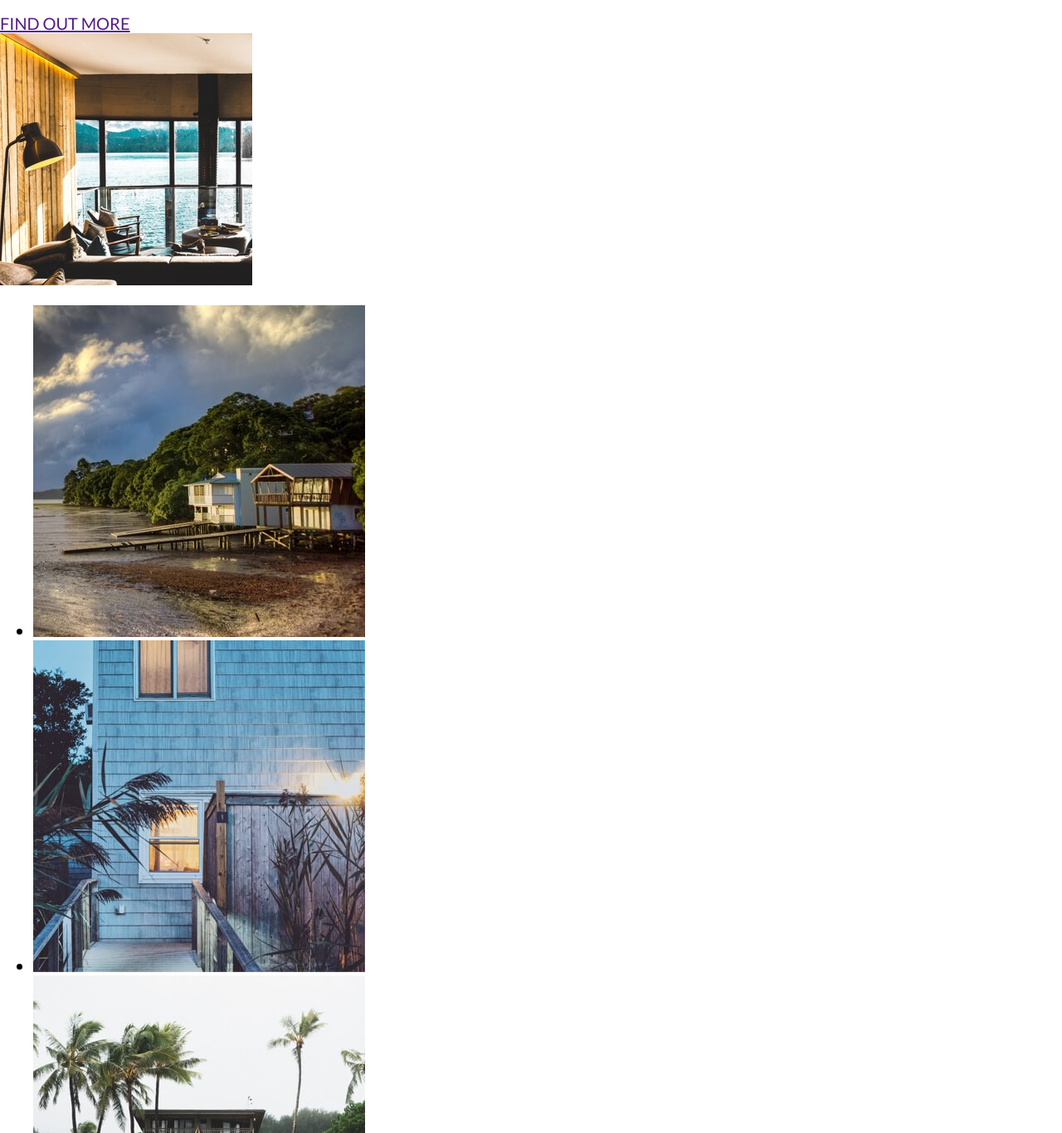
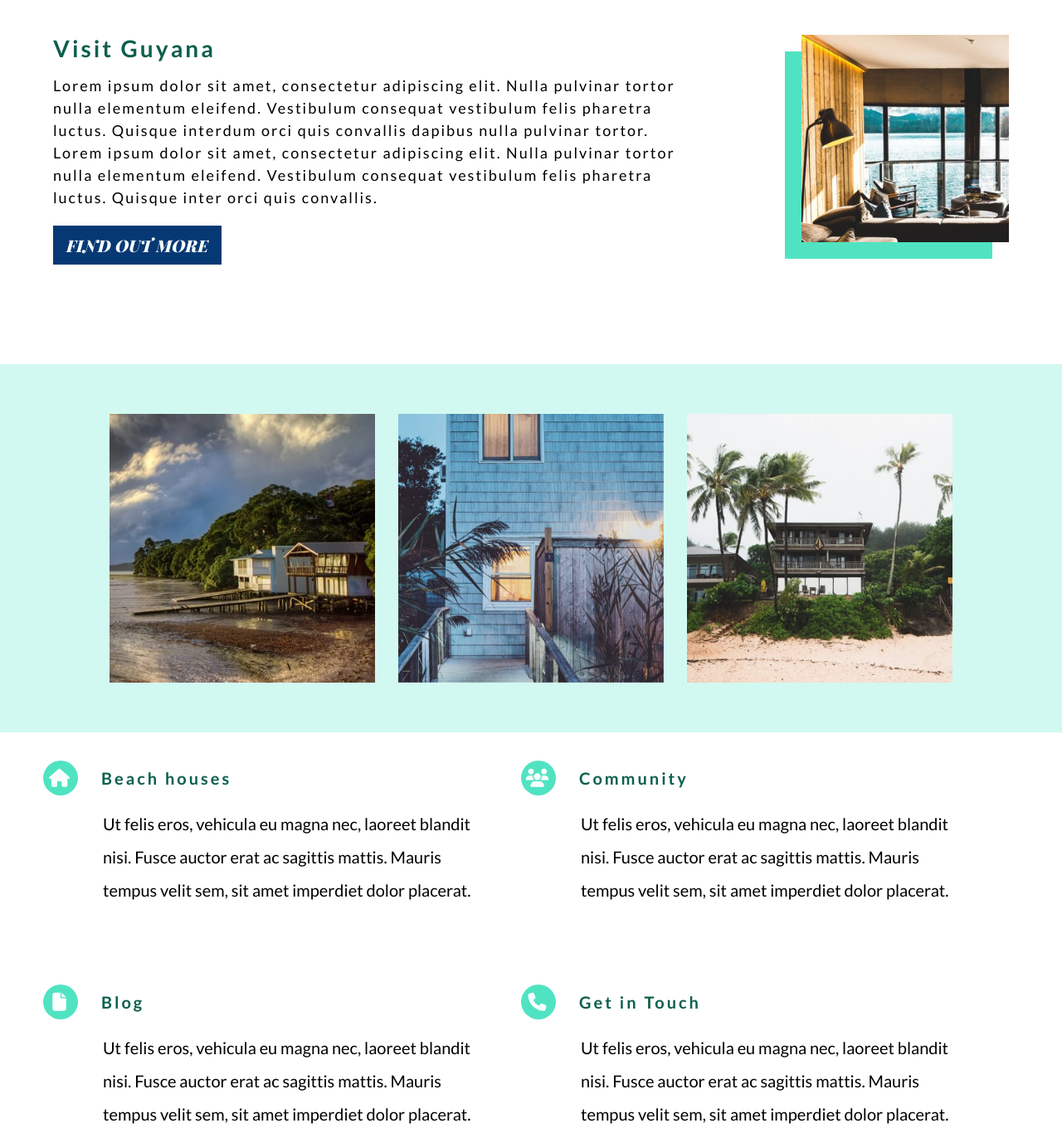
Before and after one commit to danielnoo/Beach-Stays-PSD-Conversion, a plain HTML site: page index.html in a window 1280 px wide. Shown: the part 746-2112 px from the top of the page at 83% size. Drawn offline with Linux system fonts and the light colour scheme.

Commit message:
starting layout on index, playing with flexbox

```diff
--- a/index.html
+++ b/index.html
@@ -35,7 +35,9 @@
           <p>Lorem ipsum dolor sit amet, consectetur adipiscing elit. Nulla pulvinar tortor nulla elementum eleifend. Vestibulum consequat vestibulum felis pharetra luctus. Quisque interdum orci quis convallis dapibus nulla pulvinar tortor. Lorem ipsum dolor sit amet, consectetur adipiscing elit. Nulla pulvinar tortor nulla elementum eleifend. Vestibulum consequat vestibulum felis pharetra luctus. Quisque inter orci quis convallis.</p>
           <a href="">FIND OUT MORE</a>
         </article>
-        <div class="visit-img-container"><img src="./images/small-box.jpg" alt="den overlooking water"></div>
+        <div class="visit-img-container">
+          <div class="bg-color"></div>
+          <img src="./images/small-box.jpg" alt="den overlooking water"></div>
       </div>
     </section>
     <section>
@@ -52,27 +54,34 @@
         <ul>
           <li>
             <a href="">
-              <i class="fa fa-home"></i>
+              <div class="i-circle"><i class="fa fa-home"></i></div>
               <h4>Beach houses</h4>
             </a>
+            <p>Ut felis eros, vehicula eu magna nec, laoreet blandit nisi. Fusce auctor erat ac sagittis mattis. Mauris tempus velit sem, sit amet imperdiet dolor placerat.</p>
           </li>
           <li>
             <a href="">
-              <i class="fa fa-users"></i>
+              <div class="i-circle"><i class="fa fa-users"></i></div>
               <h4>Community</h4>
             </a>
+            <p>Ut felis eros, vehicula eu magna nec, laoreet blandit nisi. Fusce auctor erat ac sagittis mattis. Mauris tempus velit
+              sem, sit amet imperdiet dolor placerat.</p>
           </li>
           <li>
             <a href="">
-              <i class="fa fa-file"></i>
+              <div class="i-circle"><i class="fa fa-file"></i></div>
               <h4>Blog</h4>
             </a>
+            <p>Ut felis eros, vehicula eu magna nec, laoreet blandit nisi. Fusce auctor erat ac sagittis mattis. Mauris tempus velit
+              sem, sit amet imperdiet dolor placerat.</p>
           </li>
           <li>
             <a href="">
-              <i class="fa fa-phone"></i>
+              <div class="i-circle"><i class="fa fa-phone"></i></div>
               <h4>Get in Touch</h4>
             </a>
+            <p>Ut felis eros, vehicula eu magna nec, laoreet blandit nisi. Fusce auctor erat ac sagittis mattis. Mauris tempus velit
+              sem, sit amet imperdiet dolor placerat.</p>
           </li>
         </ul>
       </nav>
@@ -94,6 +103,7 @@
         </div>
       </div><!--article-wrapper ends-->
     </section>
+  </main>
   <aside>
     <div class="aside-wrapper">
       <div class="aside-bg-container"></div>
@@ -105,7 +115,7 @@
     </div>
   </aside>
 
-  </main>
+
 
 
 
--- a/sass/_config.scss
+++ b/sass/_config.scss
@@ -31,3 +31,7 @@ body {
   max-width: 1280px;
   height: auto;
 }
+
+section {
+  width: 100%;
+}
--- a/sass/_header.scss
+++ b/sass/_header.scss
@@ -5,6 +5,7 @@ header {
   background-size: cover;
   height: 600px;
   width: 100%;
+  margin-bottom: 10%;
 }
 
 .header-wrapper {
--- /dev/null
+++ b/sass/_indexMain.scss
@@ -0,0 +1,167 @@
+
+///////////////////////////////////////////////////////////////////////////////////////
+////visit guyana section
+
+.visit-wrapper {
+  width: 90%;
+  display: grid;
+  margin: 0 auto;
+  padding: 3rem 0;
+  justify-content: space-between;
+  grid-template-columns: auto auto;
+}
+
+.visit-wrapper article {
+  display: flex;
+  flex-direction: column;
+  justify-content: space-evenly;
+  width: 100%;
+}
+
+.visit-wrapper article p {
+  letter-spacing: 2px;
+  font-weight: 400;
+  margin: 0;
+  line-height: 1.5;
+  font-size: 0.9rem;
+  width: 85%;
+
+}
+
+.visit-wrapper article a {
+  @include indexLinks;
+  margin-top: 1rem;
+}
+
+.visit-wrapper article h3 {
+  color: $spruce;
+  margin: 0;
+  font-weight: bold;
+  letter-spacing: 3px;
+  font-size: 1.4rem;
+  margin-bottom: 0.8rem;
+}
+
+.visit-img-container {
+  width: 100%;
+  height: 250px;
+  justify-self: flex end;
+
+  grid-template-columns: 1fr;
+  grid-template-rows: 1fr;
+  grid-row: 1/-1;
+  grid-column: 2/3;
+  position: relative;
+
+
+}
+
+.visit-img-container > img {
+  max-width: 100%;
+  max-height: 100%;
+  position: relative;
+  object-fit: cover;
+  z-index: 3;
+  justify-self: flex-end;
+
+
+}
+
+.visit-img-container .bg-color {
+  background: $greenishCyan;
+  width: 100%;
+  height: 250px;
+  position: absolute;
+  bottom: -1rem;
+  left: -1rem;
+}
+
+
+
+////////////////////////////////////////////////////////
+/////////////// gallery
+
+.gallery-wrapper {
+  width: 100%;
+  background-color: $lightLightBlue;
+  margin-top: 3rem;
+}
+
+.gallery-wrapper ul {
+  display: flex;
+  margin: 0 auto;
+  padding: 0;
+  justify-content: center;
+}
+
+.gallery-wrapper li {
+  list-style: none;
+  height: auto;
+  width: 25%;
+  padding: 3rem 0.7rem;
+}
+.gallery-wrapper img {
+  max-width: 100%;
+  height: 100%;
+
+}
+
+
+//////////////////////////////////////////////////
+///////////////  middle-nav
+
+
+.middle-nav-wrapper {
+  width: 100%;
+}
+
+.middle-nav-wrapper ul {
+  display: flex;
+  flex-wrap: wrap;
+  width: 90%;
+  margin: 0 auto;
+}
+
+.middle-nav-wrapper li {
+ list-style: none;
+ flex: 1 0 40%;
+ width: auto;
+ padding: 2rem;
+}
+
+.middle-nav-wrapper a {
+  letter-spacing: 3px;
+  cursor: pointer;
+  text-decoration: none;
+  color: $spruce;
+  display: flex;
+  height: 1.5rem;
+  align-items: center;
+  width: 80%;
+  margin-left: -3.6rem;
+
+}
+
+.middle-nav-wrapper i {
+  color: $iceBlue;
+  font-size: 1.1rem;
+  border-radius: 50%;
+
+
+}
+
+.middle-nav-wrapper .i-circle {
+  height: 2.1rem;
+  width: 2.1rem;
+  border-radius: 50%;
+  background-color: $greenishCyan;
+  display: flex;
+  justify-content: center;
+  align-items: center;
+  margin-right: 1.4rem;
+}
+
+.middle-nav-wrapper p {
+  line-height: 2;
+  width: 90%;
+}
--- a/sass/_mixins.scss
+++ b/sass/_mixins.scss
@@ -1 +1,12 @@
-// make one for button
+// read more buttons
+
+@mixin indexLinks {
+  background-color: $twilightBlue;
+  color: $iceBlue;
+  font-family: $playFair;
+  padding: 0.6rem 0.8rem;
+  text-decoration: none;
+  cursor: pointer;
+  width: fit-content;
+
+}
--- a/sass/main.scss
+++ b/sass/main.scss
@@ -3,3 +3,4 @@
 @import './config';
 @import './mixins';
 @import './header';
+@import './indexMain';
```
Also changed, not shown: styles/main.css. Lines whose indentation alone changed are shown as unchanged.
